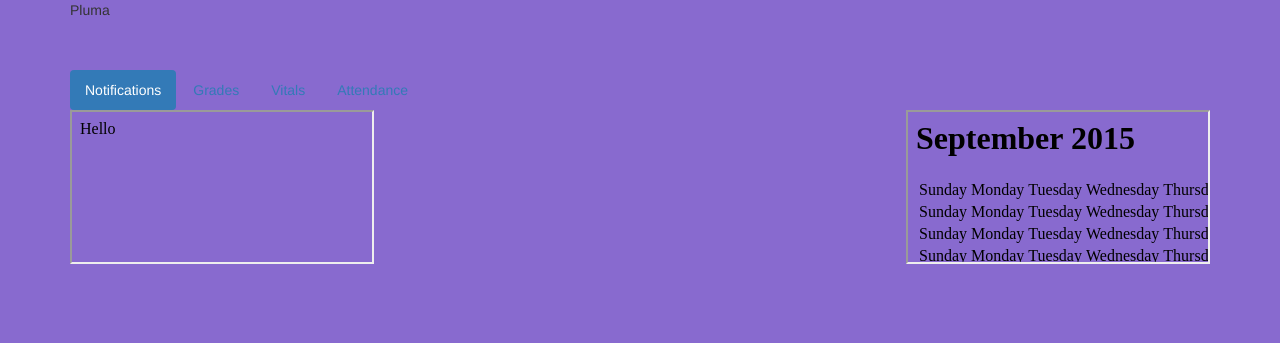
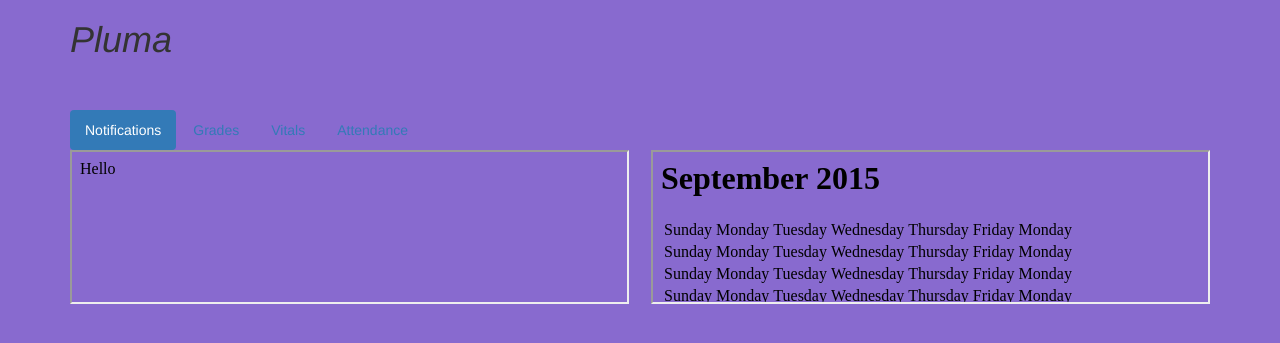
Before and after one commit to pluma-lms/pluma-lms-php, a PHP site: page /index.php in a window 1280 px wide. Shown: the top 343 px of the page. Run offline with PHP 8.4, Linux system fonts and the light colour scheme.

Commit message:
Italics Better IFrame

```diff
--- a/index.php
+++ b/index.php
@@ -28,13 +28,19 @@
             #leftbar
             {
                 float: left;
+                width: 49%;
             }
             #rightbar
             {
                 float: right;
+                width: 49%;
+            }
+            h1
+            {
+                font-style: italic;
             }
         </style>
-        <title><?php //echo $organization_settings['name']; ?> | Pluma</title>
+        <title><?php //echo $organization_settings['name']; ?>Pluma</title>
         <!-- Latest compiled and minified CSS -->
         <link rel="stylesheet" href="https://maxcdn.bootstrapcdn.com/bootstrap/3.3.5/css/bootstrap.min.css">
         <!-- Latest compiled and minified JavaScript -->
@@ -44,7 +50,7 @@
     </head>
     <body>
         <div class="container">
-            <p>Pluma</p>
+            <h1>Pluma</h1>
             <br />
             <?php //echo "<img src=\"" . $organization_settings['image_url'] . "\" alt=\"" . $organization_settings['name'] . " />";
 		?>
@@ -59,10 +65,10 @@
                 Your browser doesn't seem to support iframes. Pluma requires iframes.
             </iframe>-->
             <div id="leftbar">
-                <iframe src="./notifications.php"></iframe>
+                <iframe src="./notifications.php" width="100%"></iframe>
             </div>
             <div id="rightbar">
-                <iframe src="./calendar.php"></iframe>
+                <iframe src="./calendar.php" width="100%"></iframe>
             </div>
         </div>
     </body>
```
